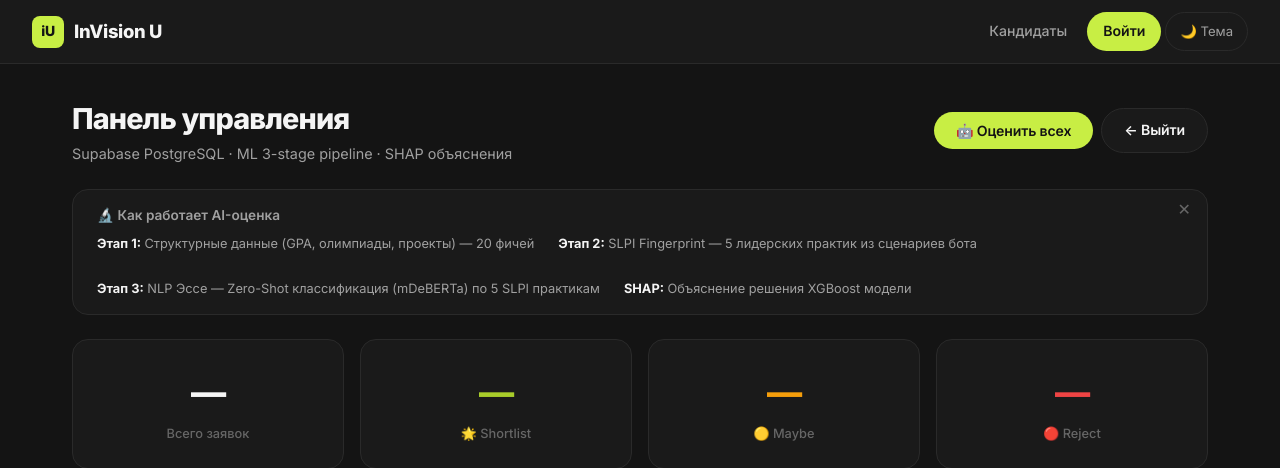
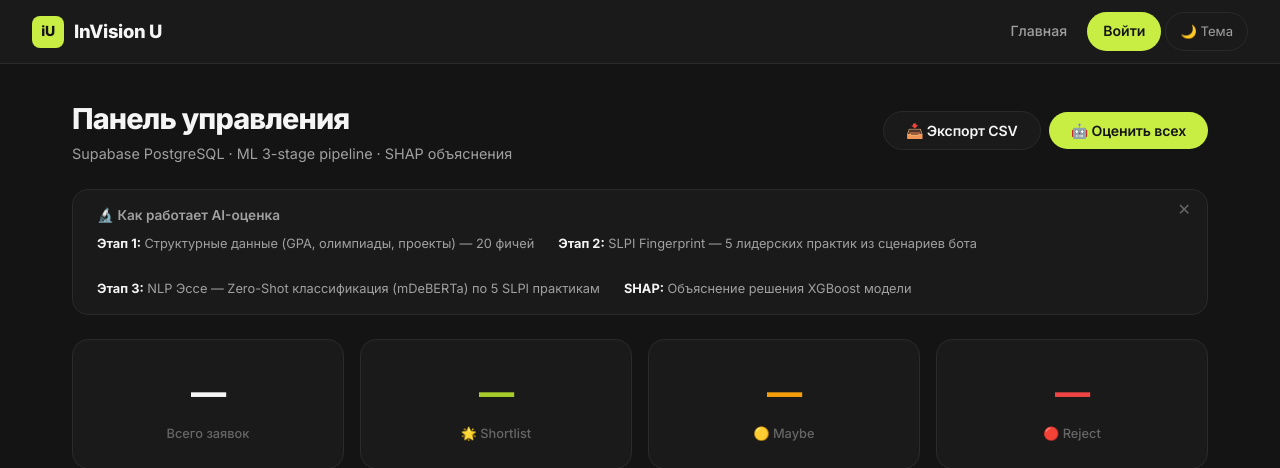
Before and after one commit to overloooooord/innit, a Django app: template backend/frontend/templates/frontend/admin_panel.html in a window 1280 px wide. Shown: the top 468 px of the page. Run offline with Django 4.2, Linux system fonts and the light colour scheme; the template is opened without the code that fills it, so the values that code supplies are empty.

Commit message:
feat(ui): add CSV export, navbar role display, and local hide for recommendations

```diff
--- a/backend/frontend/templates/frontend/admin_panel.html
+++ b/backend/frontend/templates/frontend/admin_panel.html
@@ -8,8 +8,8 @@
         <p style="color:var(--text-secondary);font-size:0.9rem;">Supabase PostgreSQL · ML 3-stage pipeline · SHAP объяснения</p>
     </div>
     <div style="display:flex;gap:8px;align-items:center;">
+        <button class="btn btn-secondary" onclick="exportCSV()">📥 Экспорт CSV</button>
         <button class="btn btn-accent" id="btnScoreAll" onclick="scoreAll()">🤖 Оценить всех</button>
-        <a href="/panel/logout/" class="btn btn-secondary">← Выйти</a>
     </div>
 </div>
 
@@ -533,7 +533,10 @@ function renderNominations(noms) {
                     <div style="font-weight:700;font-size:1rem;">${esc(n.student_name)}</div>
                     <div style="color:var(--text-secondary);font-size:0.8rem;margin-top:2px;">👩‍🏫 ${esc(n.teacher_name||n.teacher_login)} · ${esc(n.created_at)}</div>
                 </div>
-                <span style="font-size:0.72rem;padding:3px 10px;border-radius:100px;background:${st.bg};color:${st.color};border:1px solid ${st.color}44;white-space:nowrap;">${st.label}</span>
+                <div style="display:flex;align-items:center;gap:6px;">
+                    <span style="font-size:0.72rem;padding:3px 10px;border-radius:100px;background:${st.bg};color:${st.color};border:1px solid ${st.color}44;white-space:nowrap;">${st.label}</span>
+                    <button onclick="this.closest('.card').style.display='none'" style="background:none;border:none;color:var(--text-muted);cursor:pointer;font-size:1rem;padding:0 4px;" title="Скрыть из списка">✕</button>
+                </div>
             </div>
             <div style="font-size:0.82rem;color:var(--text-secondary);margin-bottom:4px;">📞 ${esc(n.student_contacts)}</div>
             <div style="font-size:0.82rem;color:var(--text-primary);margin:6px 0;line-height:1.5;">${esc(n.reason)}</div>
@@ -580,6 +583,32 @@ document.getElementById('reviewModal').addEventListener('click', function(e) {
     if (e.target === this) closeReview();
 });
 
+// CSV Export
+function exportCSV() {
+    if (!_allData || !_allData.length) return showToast('Нет данных для выгрузки', 'error');
+    let csv = '\uFEFF';
+    csv += 'ID,Имя,Город,GPA,ЕНТ,IELTS,Олимпиады,Проекты,Предсказание,Уверенность\n';
+    _allData.forEach(c => {
+        let name = (c.personal?.name || '').replace(/,/g, '');
+        let city = (c.personal?.city || '').replace(/,/g, '');
+        let gpa = c.education?.gpa || '';
+        let ent = c.education?.ent_score || '';
+        let ielts = c.education?.ielts_score || '';
+        let olymps = (c.education?.olympiads || []).length;
+        let projs = (c.experience?.projects || []).length;
+        let pred = c.scoring?.prediction || 'unscored';
+        let conf = c.scoring?.confidence ? (c.scoring.confidence*100).toFixed(1)+'%' : '';
+        csv += `${c.id},${name},${city},${gpa},${ent},${ielts},${olymps},${projs},${pred},${conf}\n`;
+    });
+    const blob = new Blob([csv], { type: 'text/csv;charset=utf-8;' });
+    const url = URL.createObjectURL(blob);
+    const a = document.createElement('a');
+    a.href = url;
+    a.download = 'invision_candidates.csv';
+    a.click();
+    URL.revokeObjectURL(url);
+}
+
 // Initial load
 loadApplications();
 loadNominations();
--- a/backend/frontend/templates/frontend/base.html
+++ b/backend/frontend/templates/frontend/base.html
@@ -22,8 +22,13 @@
             InVision U
         </a>
         <div class="navbar-links">
-            <a href="/" id="nav-candidates">Кандидаты</a>
-            <a href="/panel/" id="nav-panel">Войти</a>
+            <a href="/" id="nav-main">Главная</a>
+            {% if request.session.role %}
+                <span class="nav-username" style="color:var(--text-secondary);font-size:0.88rem;font-weight:600;">{% if request.session.role == 'admin' %}admin{% else %}{{ request.session.role }}{% endif %}</span>
+                <a href="/panel/logout/" id="nav-logout" style="color:#ef4444;margin-right:10px;">Выйти</a>
+            {% else %}
+                <a href="/panel/" id="nav-panel">Войти</a>
+            {% endif %}
             <button id="theme-toggle-btn" onclick="toggleTheme()" style="background:none;border:1px solid var(--border);border-radius:100px;padding:6px 14px;cursor:pointer;font-size:0.82rem;color:var(--text-secondary);font-family:inherit;transition:var(--transition);" title="Переключить тему">🌙 Тема</button>
         </div>
     </nav>
```
Also changed, not shown: 2 other files.
